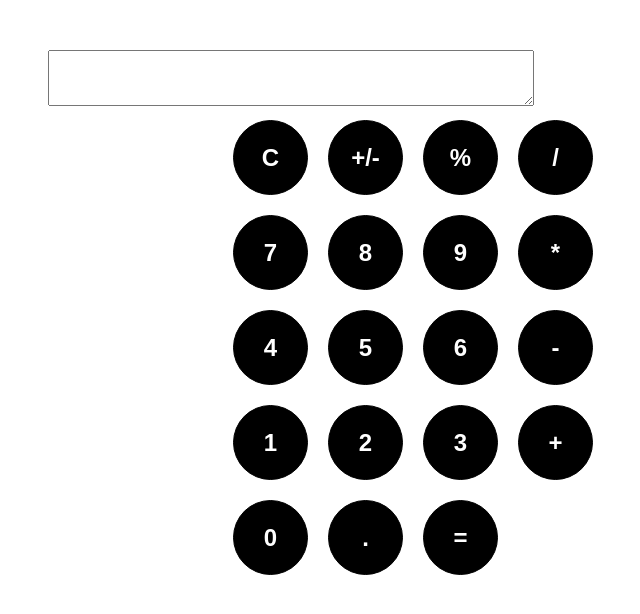
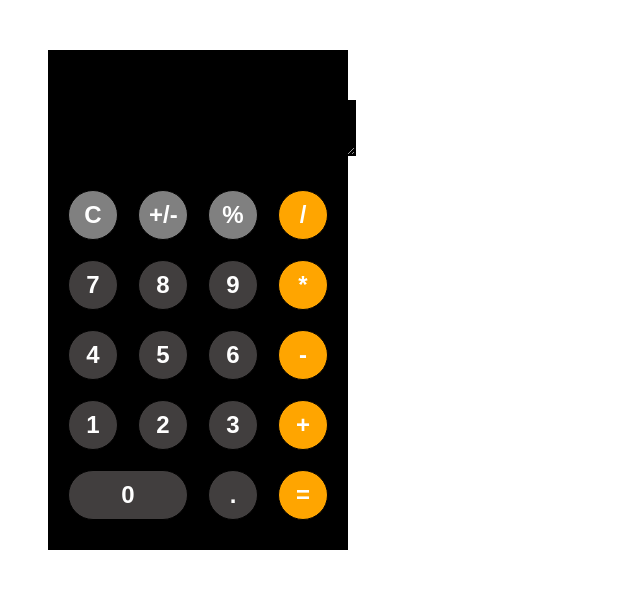
Before and after one commit to madhu1121/MadhuCalculatorProject, a plain HTML site: page index.html in a window 1280 px wide. Shown: the whole page, without its empty margins (10-650 px from the left). Drawn offline with Linux system fonts and the light colour scheme.

Commit message:
styling for calculator

```diff
--- a/index.html
+++ b/index.html
@@ -11,28 +11,28 @@
 
 <body>
     <section class="section">
-        <textarea name="inputField" id="inputField" cols="50" rows="3"></textarea>
+        <textarea name="inputField" id="inputField" cols="30" rows="3"></textarea>
         <!-- <input type="number" placeholder="number" name="inputField" id="inputField"> -->
         <div class="allButtons">
-            <button class="button" onclick="clearInput()">C</button>
-            <button class="button">+/-</button>
-            <button class="button">%</button>
-            <button class="button" value="/" onclick="getInputFromSpl('/')">/</button>
-            <button class="button" value="7" onclick="getInputFromBtn('7')">7</button>
-            <button class="button" value="8" onclick="getInputFromBtn('8')">8</button>
-            <button class="button" value="9" onclick="getInputFromBtn('9')">9</button>
-            <button class="button" value="*" onclick="getInputFromSpl('*')">*</button>
-            <button class="button" value="4" onclick="getInputFromBtn('4')">4</button>
-            <button class="button" value="5" onclick="getInputFromBtn('5')">5</button>
-            <button class="button" value="6" onclick="getInputFromBtn('6')">6</button>
-            <button class="button" value="-" onclick="getInputFromSpl('-')">-</button>
-            <button class="button" value="1" onclick="getInputFromBtn('1')">1</button>
-            <button class="button" value="2" onclick="getInputFromBtn('2')">2</button>
-            <button class="button" value="3" onclick="getInputFromBtn('3')">3</button>
-            <button class="button" value="+" onclick="getInputFromSpl('+')">+</button>
-            <button class="button" value="0" onclick="getInputFromBtn('0')">0</button>
-            <button class="button" value="." onclick="getInputFromSpl('.')">.</button>
-            <button class="button" onclick="evaluateExpression()">=</button>
+            <button class="button button--special" id="clearButton" onclick="clearInput()">C</button>
+            <button class="button button--special" id="negativeButton">+/-</button>
+            <button class="button button--special" id="percentageButton">%</button>
+            <button class="button button--operator" id="divisionButton" value="/" onclick="getInputFromSpl('/')">/</button>
+            <button class="button button--number" id="sevenButton" value="7" onclick="getInputFromBtn('7')">7</button>
+            <button class="button button--number" id="eightButton" value="8" onclick="getInputFromBtn('8')">8</button>
+            <button class="button button--number" id="nineButton" value="9" onclick="getInputFromBtn('9')">9</button>
+            <button class="button button--operator" id="multiplicationButton" value="*" onclick="getInputFromSpl('*')">*</button>
+            <button class="button button--number" id="fourButton" value="4" onclick="getInputFromBtn('4')">4</button>
+            <button class="button button--number" id="fiveButton" value="5" onclick="getInputFromBtn('5')">5</button>
+            <button class="button button--number" id="sixButton" value="6" onclick="getInputFromBtn('6')">6</button>
+            <button class="button button--operator" id="minusButton"  value="-" onclick="getInputFromSpl('-')">-</button>
+            <button class="button button--number" id="oneButton" value="1" onclick="getInputFromBtn('1')">1</button>
+            <button class="button button--number" id="twoButton" value="2" onclick="getInputFromBtn('2')">2</button>
+            <button class="button button--number" id="threeButton" value="3" onclick="getInputFromBtn('3')">3</button>
+            <button class="button button--operator" id="plusButton" value="+" onclick="getInputFromSpl('+')">+</button>
+            <button class="button button--number" id="zeroButton" value="0" onclick="getInputFromBtn('0')">0</button>
+            <button class="button button--number" id="decimalButton" value="." onclick="getInputFromSpl('.')">.</button>
+            <button class="button button--operator" id="evaluateButton" onclick="evaluateExpression()">=</button>
         </div>
     </section>
 
--- a/styles/components/buttons.scss
+++ b/styles/components/buttons.scss
@@ -1,13 +1,22 @@
 .button{
     border-radius: 50%;
-    height: 75px;
-    width: 75px;
+    height: 50px;
+    width: 50px;
     margin: 10px;
     padding: 10px;
-    background-color:black;
+    background-color:rgb(65, 62, 62);
     color: white;
     font-weight: bolder;
     font-size: x-large;
     border: 1px solid black;
+    text-align: center;
+
+    &--operator{
+        background-color: orange;
+    }
+
+    &--special{
+        background-color: gray;
+    }
 
 }
--- a/styles/components/main.scss
+++ b/styles/components/main.scss
@@ -1,22 +1,102 @@
 
 .section{
     margin: 50px;
-    height: 100px;
-    width: 200px;
-
+    height: 500px;
+    width: 300px;
+    background-color: black;
 
     #inputField{
-        margin: 0;
+        margin: 10px;
         padding: 0;
         font-size: larger;
         font-weight: bold;
+        background-color: black;
+        border: 1px solid black;
+        color: white;
+        text-align: right;
+        margin-top: 50px;
     }
 
     .allButtons{
+
         display: grid;
         grid-template-columns: 1fr 1fr 1fr 1fr;
         justify-content: space-around;
-        margin-left: 175px;
+        margin: 10px;
+        // grid-template-areas:
+        // "clear negative percentage division"
+        // "seven eight nine multi"
+        // "four five six minus"
+        // "one two three plus"
+        // "zero1 zero1 decimal1 evaluate"
+        // ;
+
+        // #clearButton{
+        //     grid-area: clear;
+        // }
+
+        // #negativeButton{
+        //     grid-area: negative;
+        // }
+        // #percentageButton{
+        //     grid-area: percentage;
+        // }
+        // #divisionButton{
+        //     grid-area: division;
+        // }
+        // #sevenButton{
+        //     grid-area: seven;
+        // }
+        // #eightButton{
+        //     grid-area: eight;
+        // }
+        // #nineButton{
+        //     grid-area: nine;
+        // }
+        // #multiplicationButton{
+        //     grid-area: multi;
+        // }
+        // #fourButton{
+        //     grid-area: four;
+        // }
+        // #fiveButton{
+        //     grid-area: five;
+        // }
+        // #sixButton{
+        //     grid-area: six;
+        // }
+        // #minusButton{
+        //     grid-area: minus;
+        // }
+        // #oneButton{
+        //     grid-area: one;
+        // }
+        // #twoButton{
+        //     grid-area: two;
+        // }
+        // #threeButton{
+        //     grid-area: three;
+        // }
+        // #plusButton{
+        //     grid-area: plus;
+        // }
+        #zeroButton{
+            grid-area: zero1;
+            grid-column-start: 1;
+            grid-column-end: 3;
+            grid-row-start: 5;
+            grid-row-end: 5;
+            height: 50px;
+            width: 120px;
+            border-radius: 30px;
+        }
+        // #decimalButton{
+        //     grid-area: decimal1;
+        // }
+        // #evaluateButton{
+        //     grid-area: evaluate;
+        // }
+
     }
 
 }
```
Also changed, not shown: README.md, styles/components/buttons.css, styles/components/main.css, styles/style.css, styles/style.scss (line endings or trailing spaces), 1 other file.
